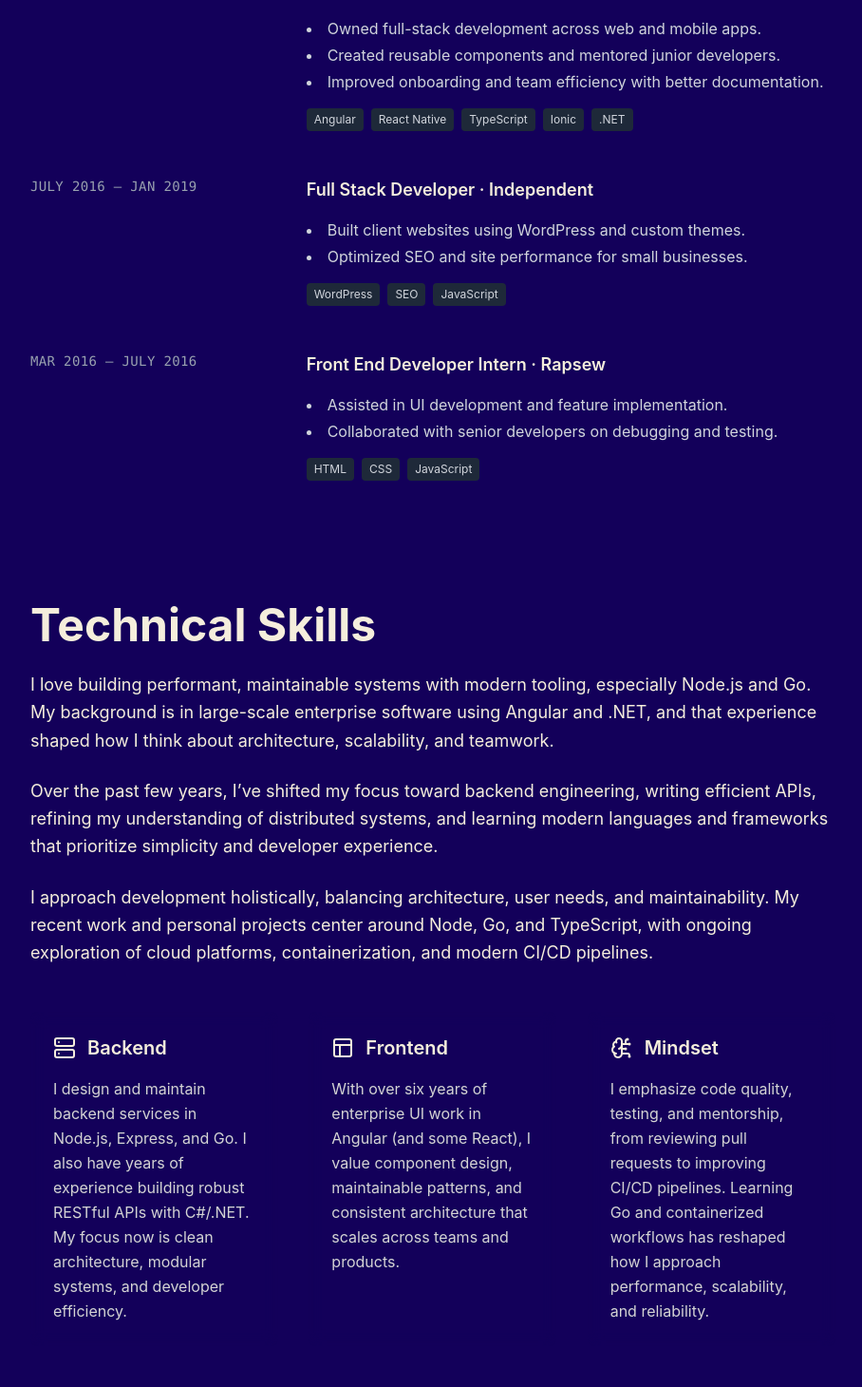
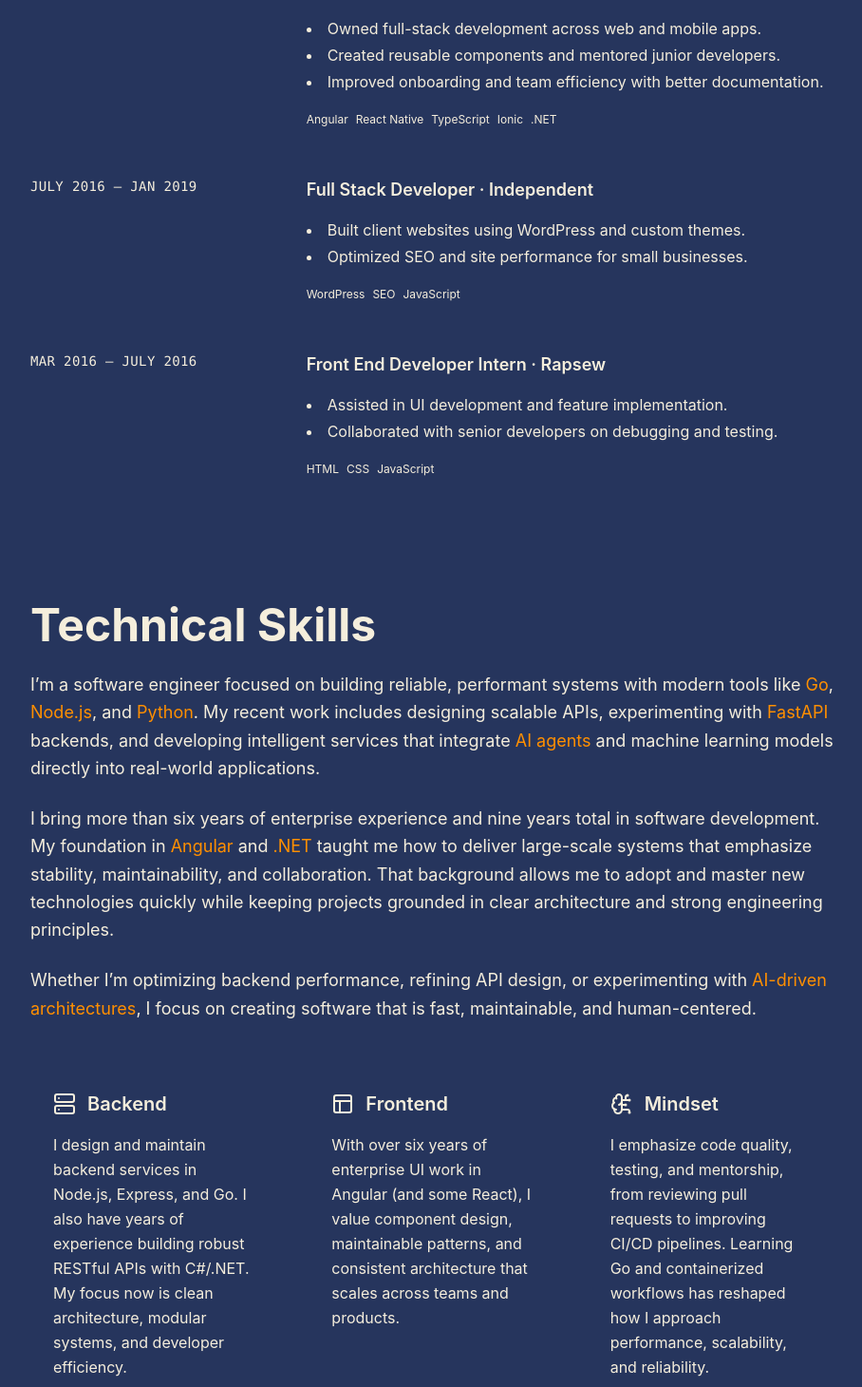
Before and after one commit to Travisaurus-Rex/portfolio, a Next.js app: page / in a window 1280 px wide. Shown: the part 1190-2650 px from the top of the page at 95% size, without its empty margins (360-1268 px from the left). Built offline with nearby package versions, Linux system fonts and the light colour scheme.

Commit message:
update color scheme

```diff
--- a/src/app/globals.css
+++ b/src/app/globals.css
@@ -2,10 +2,10 @@
 
 /* ---- Core 4-color system ---- */
 @theme {
-  --color-primary:   #13005A;  /* main background / base */
-  --color-secondary: #940B92;  /* surface / section alt */
-  --color-accent:    #810CA8;  /* buttons, highlights, links */
-  --color-contrast:  #E95793;  /* high contrast elements, borders, highlights */
+  --color-primary:   #26355D;  /* main background / base */
+  --color-secondary: #F93827;  /* surface / section alt */
+  --color-accent:    #FF8F00;  /* buttons, highlights, links */
+  --color-contrast:  #FFDB00;  /* high contrast elements, borders, highlights */
 
   /* ---- Text colors ---- */
   --text-light: #F5EEDC;  /* text on dark backgrounds */
--- a/src/components/About.tsx
+++ b/src/components/About.tsx
@@ -6,7 +6,7 @@ export default function About() {
       className="min-h-screen max-w-6xl! flex flex-col justify-center section"
     >
       <div className="text-center">
-        <h1 className="text-5xl md:text-8xl font-extrabold leading-[1.1] mb-12 text-balance">
+        <h1 className="text-5xl md:text-8xl text-accent font-extrabold leading-[1.1] mb-12 text-balance">
           I build software<br />
           that feels fast,<br />
           focused, and human.
--- a/src/components/Sidebar.tsx
+++ b/src/components/Sidebar.tsx
@@ -34,10 +34,10 @@ export default function Sidebar() {
           <div className="flex items-baseline gap-2 text-lg text-foreground/90">
             <span className="text-neon-green text-xl leading-none">&gt;</span>
             <span className="whitespace-nowrap font-medium">{text}</span>
-            <span className="animate-pulse text-neutral-400 text-xl leading-none">|</span>
+            <span className="animate-pulse text-xl leading-none">|</span>
           </div>
 
-          <p className="mt-3 text-sm text-neutral-400 max-w-[18rem] leading-snug">
+          <p className="mt-3 text-sm max-w-[18rem] leading-snug">
             Building modern, scalable web applications with clean architecture and
             intuitive user experiences.
           </p>
--- a/src/components/Skills.tsx
+++ b/src/components/Skills.tsx
@@ -23,32 +23,32 @@ export default function Skills() {
   return (
     <section id="skills" className="min-h-screen py-20 section">
       <h2 className="text-4xl md:text-5xl font-bold mb-6">Technical Skills</h2>
-
       <div className="space-y-6 text-lg leading-relaxed">
         <p>
-            I love building performant, maintainable systems with modern tooling,
-            especially <span className="text-neon-cyan">Node.js</span> and{" "}
-            <span className="text-neon-yellow">Go</span>. My background is in
-            large-scale enterprise software using{" "}
-            <span className="text-neon-pink">Angular</span> and{" "}
-            <span className="text-neon-green">.NET</span>, and that experience
-            shaped how I think about architecture, scalability, and teamwork.
+          I’m a software engineer focused on building reliable, performant systems with modern tools like
+          <span className="text-accent"> Go</span>, <span className="text-accent"> Node.js</span>, and
+          <span className="text-accent"> Python</span>. My recent work includes designing scalable APIs,
+          experimenting with <span className="text-accent"> FastAPI</span> backends, and developing
+          intelligent services that integrate <span className="text-accent"> AI agents</span> and
+          machine learning models directly into real-world applications.
         </p>
 
         <p>
-            Over the past few years, I’ve shifted my focus toward backend
-            engineering, writing efficient APIs, refining my understanding of
-            distributed systems, and learning modern languages and frameworks
-            that prioritize simplicity and developer experience.
+          I bring more than six years of enterprise experience and nine years total in software development.
+          My foundation in <span className="text-accent"> Angular</span> and <span className="text-accent"> .NET </span>
+          taught me how to deliver large-scale systems that emphasize stability, maintainability, and collaboration.
+          That background allows me to adopt and master new technologies quickly while keeping projects grounded in
+          clear architecture and strong engineering principles.
         </p>
 
         <p>
-            I approach development holistically, balancing architecture, user
-            needs, and maintainability. My recent work and personal projects
-            center around Node, Go, and TypeScript, with ongoing exploration of
-            cloud platforms, containerization, and modern CI/CD pipelines.
+          Whether I’m optimizing backend performance, refining API design, or experimenting with
+          <span className="text-accent"> AI-driven architectures</span>, I focus on creating software that is fast,
+          maintainable, and human-centered.
         </p>
       </div>
+
+
 
         <div
           className={`grid md:grid-cols-3 gap-8 mt-12 transition-opacity duration-700 ${
@@ -56,14 +56,14 @@ export default function Skills() {
           }`}
         >
 
-          <div className="neon-border border-neon-cyan/30 rounded-lg p-6 bg-card/20 backdrop-blur-sm hover:border-neon-cyan/50 transition-all duration-300">
+          <div className="rounded-lg p-6 bg-card/20">
             <div className="flex items-center space-x-3 mb-4">
               <Server className="text-neon-cyan w-6 h-6" />
               <h3 className="text-xl font-semibold text-neon-cyan">
                 Backend
               </h3>
             </div>
-            <p className="text-neutral-300 leading-relaxed text-base">
+            <p className="leading-relaxed text-base">
               I design and maintain backend services in Node.js, Express, and Go.
               I also have years of experience building robust RESTful APIs with
               C#/.NET. My focus now is clean architecture, modular systems, and
@@ -71,28 +71,28 @@ export default function Skills() {
             </p>
           </div>
 
-          <div className="neon-border border-neon-pink/30 rounded-lg p-6 bg-card/20 backdrop-blur-sm hover:border-neon-pink/50 transition-all duration-300">
+          <div className="rounded-lg p-6 bg-card/20">
             <div className="flex items-center space-x-3 mb-4">
               <Layout className="text-neon-pink w-6 h-6" />
               <h3 className="text-xl font-semibold text-neon-pink">
                 Frontend
               </h3>
             </div>
-            <p className="text-neutral-300 leading-relaxed text-base">
+            <p className="leading-relaxed text-base">
               With over six years of enterprise UI work in Angular (and some
               React), I value component design, maintainable patterns, and
               consistent architecture that scales across teams and products.
             </p>
           </div>
 
-          <div className="neon-border border-neon-yellow/30 rounded-lg p-6 bg-card/20 backdrop-blur-sm hover:border-neon-yellow/50 transition-all duration-300">
+          <div className="rounded-lg p-6 bg-card/20">
             <div className="flex items-center space-x-3 mb-4">
               <BrainCircuit className="text-neon-yellow w-6 h-6" />
               <h3 className="text-xl font-semibold text-neon-yellow">
                 Mindset
               </h3>
             </div>
-            <p className="text-neutral-300 leading-relaxed text-base">
+            <p className="leading-relaxed text-base">
               I emphasize code quality, testing, and mentorship, from reviewing
               pull requests to improving CI/CD pipelines. Learning Go and
               containerized workflows has reshaped how I approach performance,
--- a/src/components/Work.tsx
+++ b/src/components/Work.tsx
@@ -54,7 +54,7 @@ export default function Work() {
         {jobs.map((job, idx) => (
           <div key={idx} className="grid grid-cols-6 gap-6">
 
-            <div className="col-span-2 text-sm text-gray-400 font-mono uppercase tracking-wide">
+            <div className="col-span-2 text-sm font-mono uppercase tracking-wide">
               {job.range}
             </div>
 
@@ -76,7 +76,7 @@ export default function Work() {
                 )}
               </h3>
 
-              <ul className="list-disc list-inside space-y-1 text-gray-300">
+              <ul className="list-disc list-inside space-y-1">
                 {job.bullets.map((b, i) => (
                   <li key={i}>{b}</li>
                 ))}
@@ -86,7 +86,7 @@ export default function Work() {
                 {job.tech.map((t, i) => (
                   <span
                     key={i}
-                    className="text-xs bg-gray-800 text-gray-300 px-2 py-1 rounded"
+                    className="text-xs bg-gray-800px-2 py-1 rounded"
                   >
                     {t}
                   </span>
```
Lines whose indentation alone changed are shown as unchanged.
